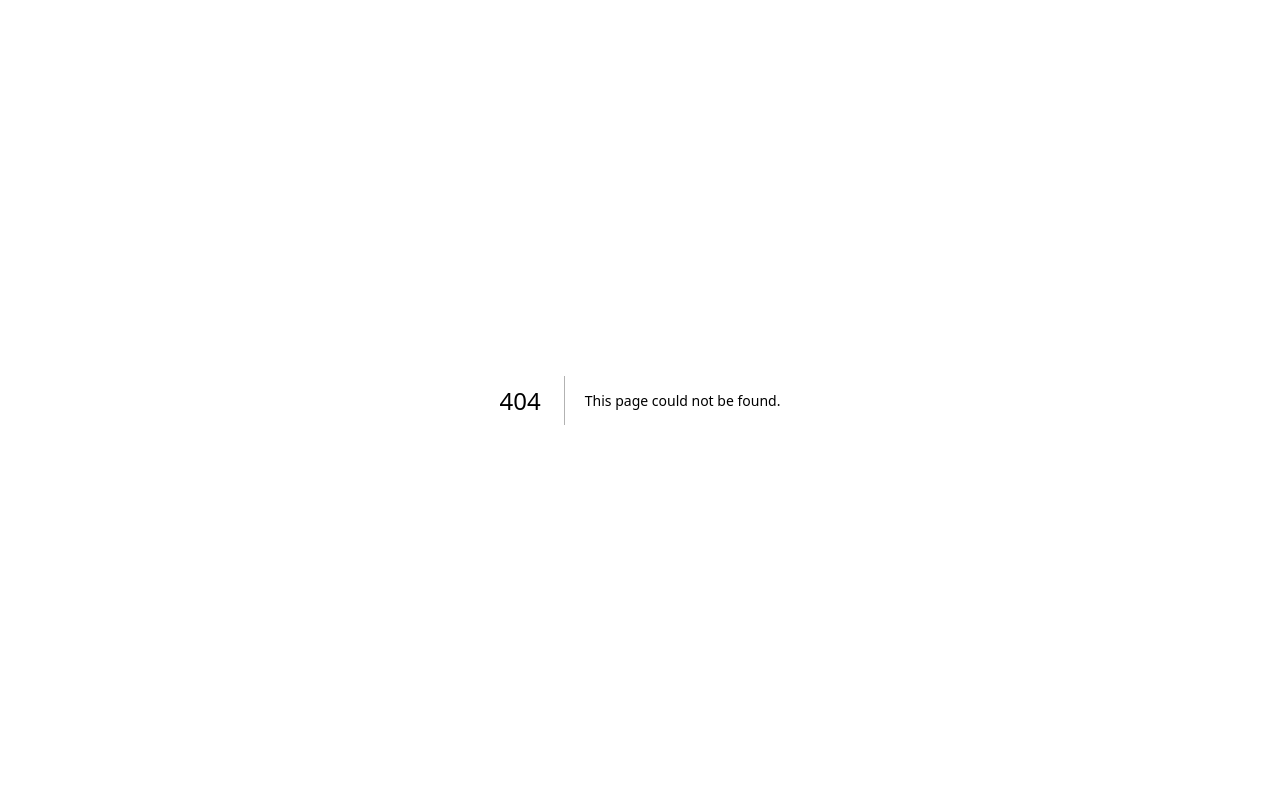
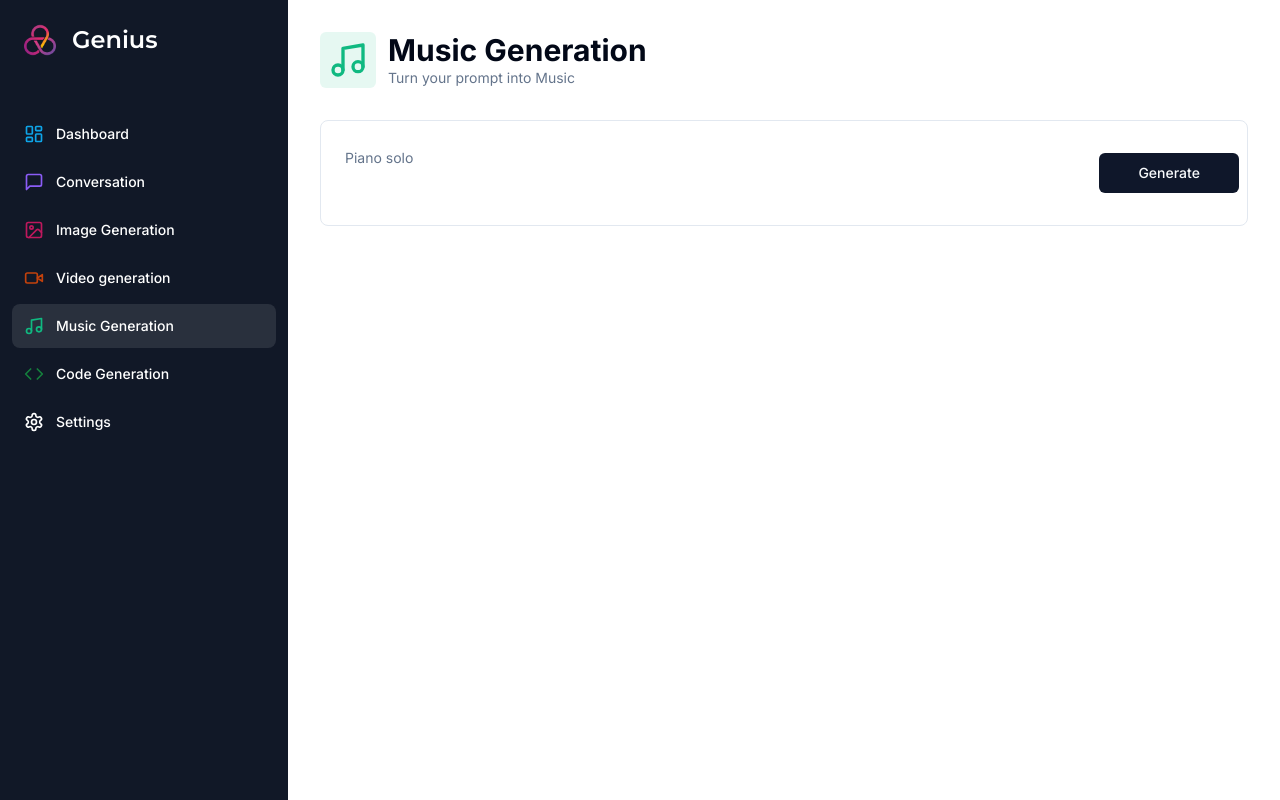
Before and after one commit to DebasishBarai/saas-ai, a Next.js app: page /music in a window 1280 px wide. Before the commit this address had no page. Built offline with nearby package versions, Linux system fonts and the light colour scheme.

Commit message:
Music page updated

```diff
--- /dev/null
+++ b/app/(dashboard)/(routes)/music/constants.ts
@@ -0,0 +1,7 @@
+import * as z from "zod";
+
+export const formSchema = z.object({
+  prompt: z.string().min(1, {
+    message: "Music prompt is required",
+  }),
+});
--- /dev/null
+++ b/app/(dashboard)/(routes)/music/page.tsx
@@ -0,0 +1,107 @@
+"use client";
+import * as z from "zod";
+import { Heading } from "@/components/heading";
+import { MessageSquare, Music } from "lucide-react";
+import axios from "axios";
+import { useForm } from "react-hook-form";
+import { useState } from "react";
+import { formSchema } from "./constants";
+import { Form, FormControl, FormField, FormItem } from "@/components/ui/form";
+import { zodResolver } from "@hookform/resolvers/zod";
+import { useRouter } from "next/navigation";
+import { Button } from "@/components/ui/button";
+import { Input } from "@/components/ui/input";
+import { cn } from "@/lib/utils";
+import { BotAvatar } from "@/components/bot-avatar";
+import { UserAvatar } from "@/components/user-avatar";
+import { Loader } from "@/components/loader";
+import { Empty } from "@/components/empty";
+
+const MusicPage = () => {
+  const router = useRouter();
+
+  const [music, setMusic] = useState<string>();
+
+  const form = useForm<z.infer<typeof formSchema>>({
+    resolver: zodResolver(formSchema),
+    defaultValues: {
+      prompt: "",
+    },
+  });
+
+  const isLoading = form.formState.isSubmitting;
+
+  const onSubmit = async (values: z.infer<typeof formSchema>) => {
+    try {
+      setMusic(undefined)
+
+      const response = await axios.post("/api/music", values);
+      setMusic(response.data.audio);
+      form.reset();
+    } catch (error: any) {
+      console.log("Something went wrong");
+    } finally {
+      router.refresh();
+    }
+  };
+  return (
+    <div>
+      <Heading
+        title="Music Generation"
+        description="Turn your prompt into Music"
+        icon={Music}
+        iconColor="text-emerald-500"
+        bgColor="bg-emerald-500/10"
+      />
+      <div className="px-4 lg:px-8">
+          <Form {...form}>
+            <form
+              onSubmit={form.handleSubmit(onSubmit)}
+              className="rounded-lg border w-full p-4 px-3 md:px-6 focus-within:shadow-sm grid grid-cols-12 gap-2"
+            >
+              <FormField
+                name="prompt"
+                render={({ field }) => (
+                  <FormItem className="col-span-12 lg:col-span-10">
+                    <FormControl className="m-0 p-0">
+                      <Input
+                        className="border-0 outline-none focus:visible:ring-0 focus-visible:ring-transparent"
+                        disabled={isLoading}
+                        placeholder="Piano solo"
+                        {...field}
+                      />
+                    </FormControl>
+                  </FormItem>
+                )}
+              />
+              <Button
+                className="col-span-12 lg:col-span-2 w-full"
+                type="submit"
+                disabled={isLoading}
+                size="icon"
+              >
+                Generate
+              </Button>
+            </form>
+          </Form>
+          {isLoading && (
+            <div className="p-8 rounded-lg w-full flex items-center justify-center bg-muted">
+              <Loader />
+            </div>
+          )}
+          {music && !isLoading && (
+            <Empty label="No conversation started" />
+          )}
+            {music && (
+              <audio
+              controls
+              className='w-full mt-8'>
+                <source src={ music } />
+              </audio>
+                )}
+          </div>
+        </div>
+  );
+};
+
+export default MusicPage;
--- /dev/null
+++ b/app/api/music/route.ts
@@ -0,0 +1,40 @@
+import { auth } from '@clerk/nextjs';
+import { NextResponse } from 'next/server';
+import Replicate from 'replicate'
+
+const replicate = new Replicate({
+  auth: process.env.REPLICATE_API_TOKEN,
+});
+
+export async function POST(req: Request) {
+  try {
+    // console.log(process.env.OPENAI_API_KEY);
+
+    const { userId } = auth();
+    const body = await req.json();
+    const { prompt } = body;
+
+    // console.log('[Messages]:', messages);
+
+    if (!userId) {
+      return new NextResponse('Unauthorised', { status: 401 });
+    }
+
+    if (!prompt) {
+      return new NextResponse('Prompt is required', { status: 400 });
+    }
+
+    const response = await replicate.run(
+      "riffusion/riffusion:8cf61ea6c56afd61d8f5b9ffd14d7c216c0a93844ce2d82ac1c9ecc9c7f24e05",
+      {
+        input: {
+          prompt_a: prompt
+        }
+      });
+
+    return NextResponse.json(response);
+  } catch (error) {
+    console.log('[MUSIC_ERROR]', error);
+    return new NextResponse('Internal error', { status: 500 });
+  }
+}
--- a/package.json
+++ b/package.json
@@ -26,6 +26,7 @@
     "react-dom": "latest",
     "react-hook-form": "^7.47.0",
     "react-markdown": "^9.0.0",
+    "replicate": "^0.20.1",
     "tailwind-merge": "^1.14.0",
     "tailwindcss-animate": "^1.0.7",
     "typewriter-effect": "^2.21.0",
```
Also changed, not shown: 1 other file (tests, documents, lock files or other folders).
